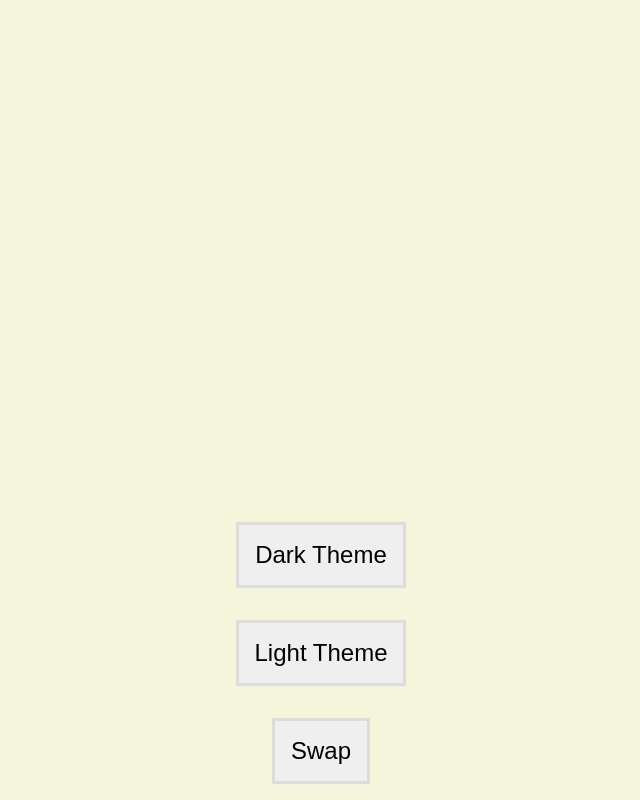
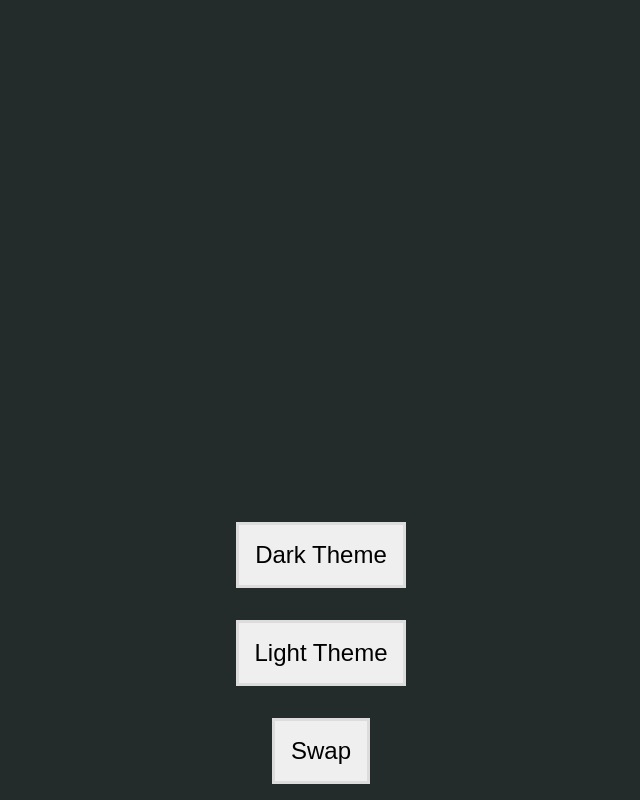
Before and after one commit to VioletViolaVi/futureproof_dark_light_themes, a plain HTML site: page index.html in a window 1280 px wide. Both pictures are taken after a click on the button "Dark Theme". Shown: the part 326-1126 px from the top of the page, without its empty margins (319-959 px from the left). Drawn offline with Linux system fonts and the light colour scheme.

Commit message:
add ability for btns to change bg colour

```diff
--- a/index.html
+++ b/index.html
@@ -7,11 +7,11 @@
     <link rel="stylesheet" href="styles.css" />
     <title>Dark Light Themes</title>
   </head>
-  <body>
+  <body id="bodyBg">
     <section class="btn-bg">
-      <button>Dark Theme</button>
-      <button>Light Theme</button>
-      <button>Swap</button>
+      <button id="dark">Dark Theme</button>
+      <button id="light">Light Theme</button>
+      <button id="swap">Swap</button>
     </section>
 
     <script src="scripts.js"></script>
--- a/scripts.js
+++ b/scripts.js
@@ -1,7 +1,27 @@
 document.addEventListener("DOMContentLoaded", () => {
+  // body bg
+  const bodyBg = document.getElementById("bodyBg");
 
+  // btns
+  const dark = document.getElementById("dark");
+  const light = document.getElementById("light");
+  const swap = document.getElementById("swap");
 
+  const btnArr = [dark, light, swap];
 
-
-
+  // toggling themes
+  function togglingBtns() {
+    btnArr.forEach((singleBtn) => {
+      singleBtn.addEventListener("click", () => {
+        if (singleBtn === dark) {
+          bodyBg.style.backgroundColor = "#232b2b";
+        } else if (singleBtn === light) {
+          bodyBg.style.backgroundColor = "#f5f5dc";
+        } else {
+          console.log("it's swap");
+        }
+      });
+    });
+  }
+  togglingBtns();
 });
--- a/styles.css
+++ b/styles.css
@@ -9,7 +9,7 @@
 body {
   cursor: default;
   font-family: 'Franklin Gothic Medium', 'Arial Narrow', Arial, sans-serif;
-  background-color: #f5f5dc;
+  background-color: #fff;
 }
 
 /**************************************************** btns */
```
